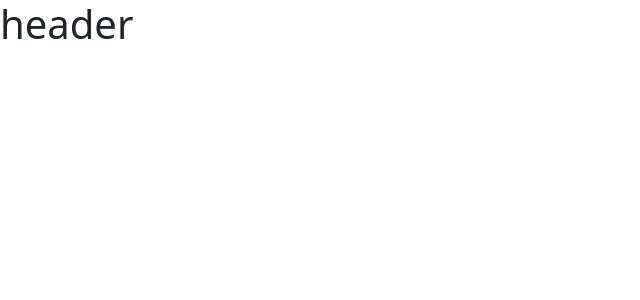
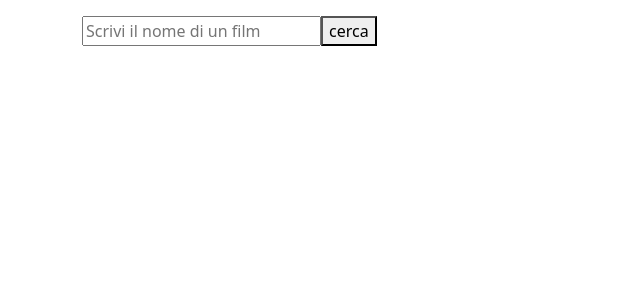
Before and after one commit to RobertoCartaMantiglia/vite-boolflix, a Vue app: page / in a window 1280 px wide. Shown: the top 300 px of the page, without its empty margins (0-640 px from the left). Built offline with nearby package versions, Linux system fonts and the light colour scheme; a web font is replaced by a local one.

Commit message:
import store, add searchbar in header

```diff
--- a/src/App.vue
+++ b/src/App.vue
@@ -1,9 +1,15 @@
 <script>
 import CompHeader from './components/CompHeader.vue';
+import { store } from './store';
 
 export default {
   components: {
     CompHeader
+  },
+  data() {
+    return {
+      store,
+    }
   }
 }
 </script>
--- a/src/components/CompHeader.vue
+++ b/src/components/CompHeader.vue
@@ -1,13 +1,29 @@
 
 <script>
+import { store } from '../store'
+
 export default {
     name: "CompHeader",
+    data() {
+        return {
+            store,
+        }
+    }
 }
 </script>
 <template>
-    <div>
-        <h1>header</h1>
-    </div>
+    <section>
+        <div class="container">
+            <div class="row">
+                <div class="col-7 pt-3">
+                    <label for=""></label>
+                    <input type="text" placeholder="Scrivi il nome di un film">
+                    <button>cerca</button>
+                </div>
+            </div>
+        </div>
+
+    </section>
 </template>
 <style lang="scss">
 
```
